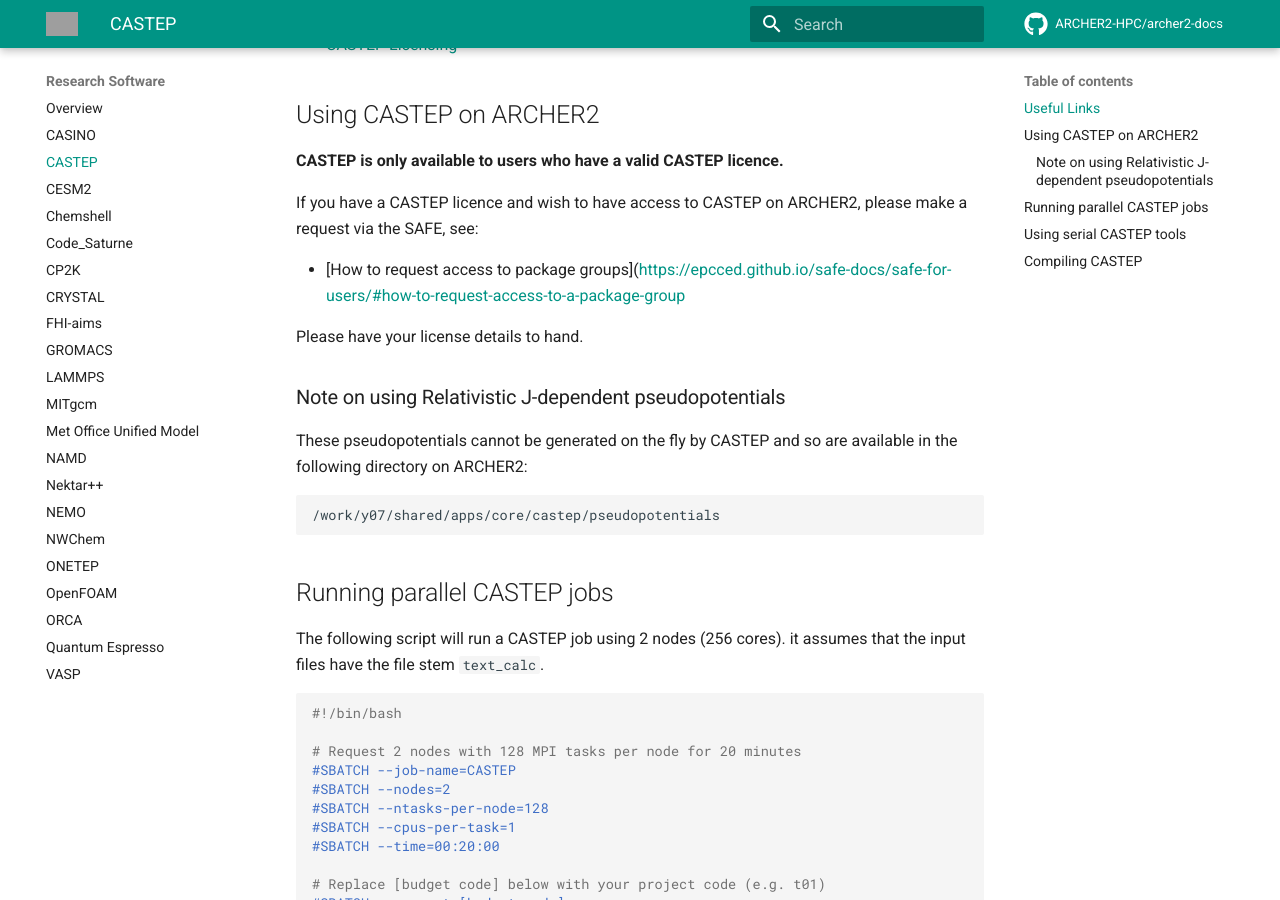
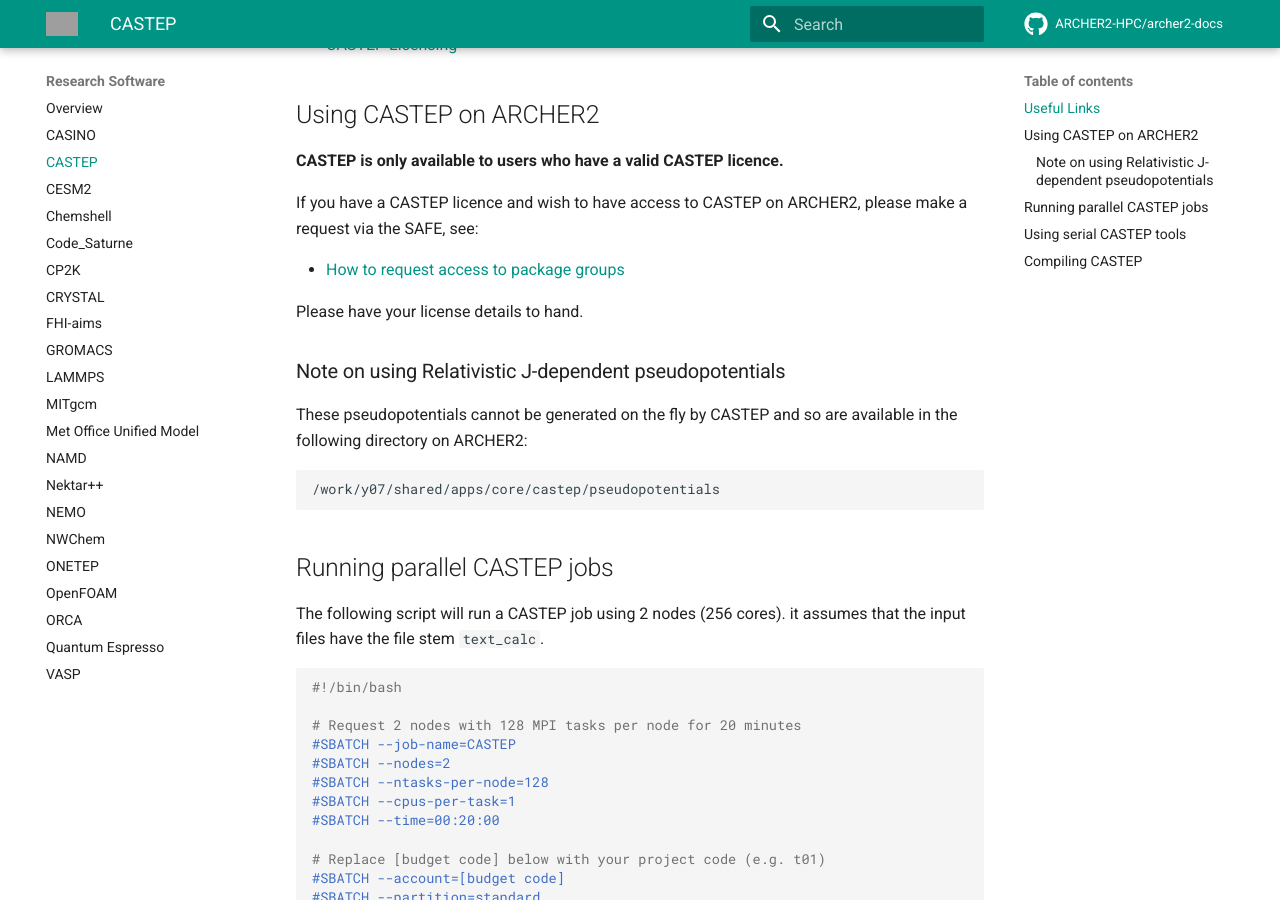
Before and after one commit to ARCHER2-HPC/archer2-docs, an MkDocs documentation site: the page built from docs/research-software/castep.md, in a window 1280 px wide and 900 px high, scrolled down 482 px. Built offline with MkDocs 1.6.1 and Material for MkDocs 9.7.7, drawn with Linux system fonts in a browser that asks for light colours; comment, search, counter and statistics services are not loaded; some of the changed lines change nothing that is shown; grey boxes are pictures that could not be loaded.

Commit message:
Closes #540

```diff
--- a/docs/research-software/castep.md
+++ b/docs/research-software/castep.md
@@ -22,8 +22,7 @@
 If you have a CASTEP licence and wish to have access to CASTEP on
 ARCHER2, please make a request via the SAFE, see:
 
-   - [How to request access to package
-     groups]([https://epcced.github.io/safe-docs/safe-for-users/#how-to-request-access-to-a-package-group](https://epcced.github.io/safe-docs/safe-for-users/#how-to-request-access-to-a-package-group-licensed-software-or-restricted-features)
+   - [How to request access to package groups](https://epcced.github.io/safe-docs/safe-for-users/#how-to-request-access-to-a-package-group-licensed-software-or-restricted-features)
 
 Please have your license details to hand.
 
```
